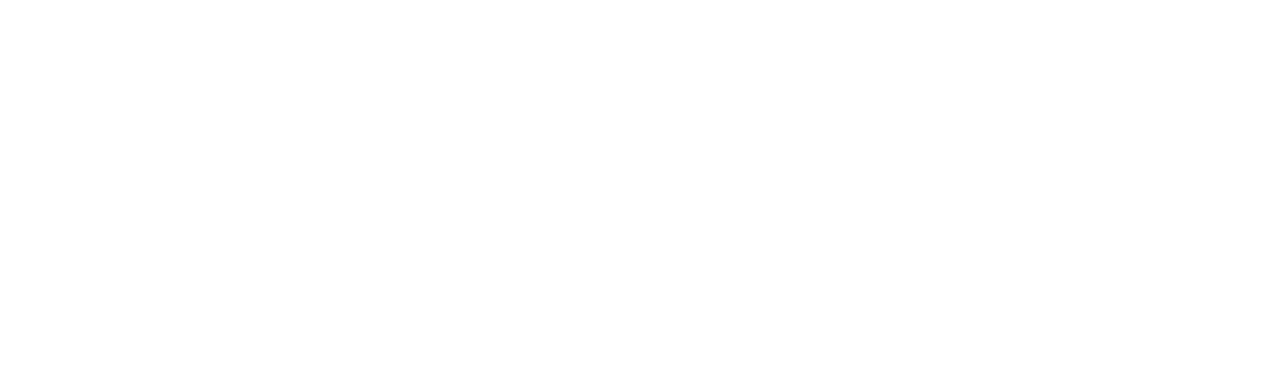
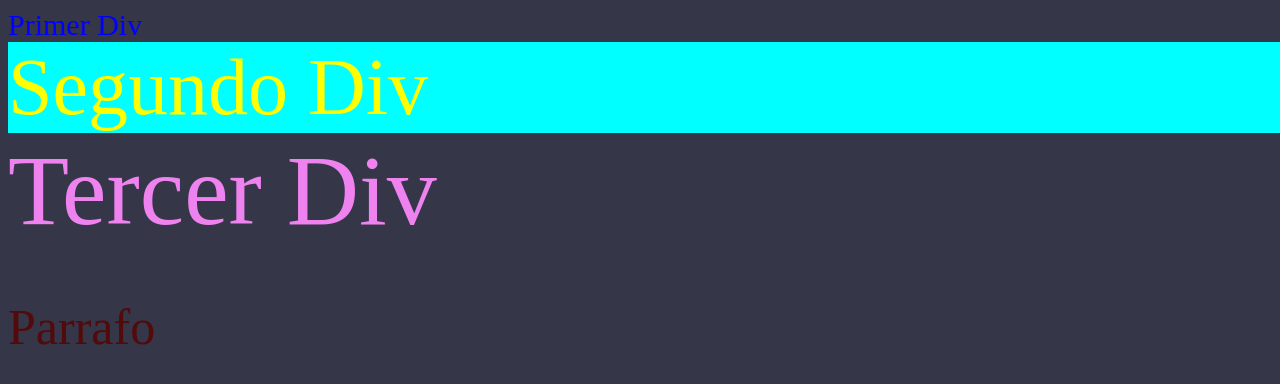
Before and after one commit to EsmeReyes25/1InicioGit, a plain HTML site: page index.html in a window 1280 px wide. Drawn offline with Linux system fonts and the light colour scheme.

Commit message:
agregamos CSS y una pagina mas

```diff
--- /dev/null
+++ b/css/paginacss.css
@@ -0,0 +1,21 @@
+body {
+    margin: 0;
+    padding: 0;
+}
+
+.principal {
+    width: 100%;
+    height: 100vh;
+    display: flex;
+    flex-direction: row;
+}
+
+.izquierda {
+    width: 30%;
+    background-color: purple;
+}
+
+.derecha {
+    width: 70%;
+    background-color: blueviolet;
+}
--- a/index.html
+++ b/index.html
@@ -4,9 +4,42 @@
     <meta charset="UTF-8">
     <meta http-equiv="X-UA-Compatible" content="IE=edge">
     <meta name="viewport" content="width=device-width, initial-scale=1.0">
-    <title>Document</title>
+    <title>Practica 1 🤩</title>
+    <!--Definicion de una clase-->
+    <style>
+        p {
+            font-size: 50px;
+        }
+        .prueba {
+            font-size: 80px;
+            color: yellow;
+            background: cyan;
+        }
+        #nombre {
+            font-size: 100px;
+            color: violet;
+        }
+    </style>
 </head>
-<body>
-
+<body style="width: 100%;
+             height: 100%;
+             background-color: rgb(54, 54, 73);
+             font-size: 40px;
+             color: rgb(82, 10, 10);">
+    <!--Comentario-->
+    <!--Forma arcaica de dar formato a un solo elemento-->
+    <div style="font-size: 30px;
+                color: blue;">
+        Primer Div
+    </div>
+    <!--Agrupacion por clase-->
+    <div class="prueba">
+        Segundo Div
+    </div>
+    <!--Agrupacion por id-->
+    <div id="nombre">
+        Tercer Div
+    </div>
+    <p>Parrafo</p>
 </body>
 </html>
```
Also changed, not shown: paginacss.html (added, +16 -0 lines).
